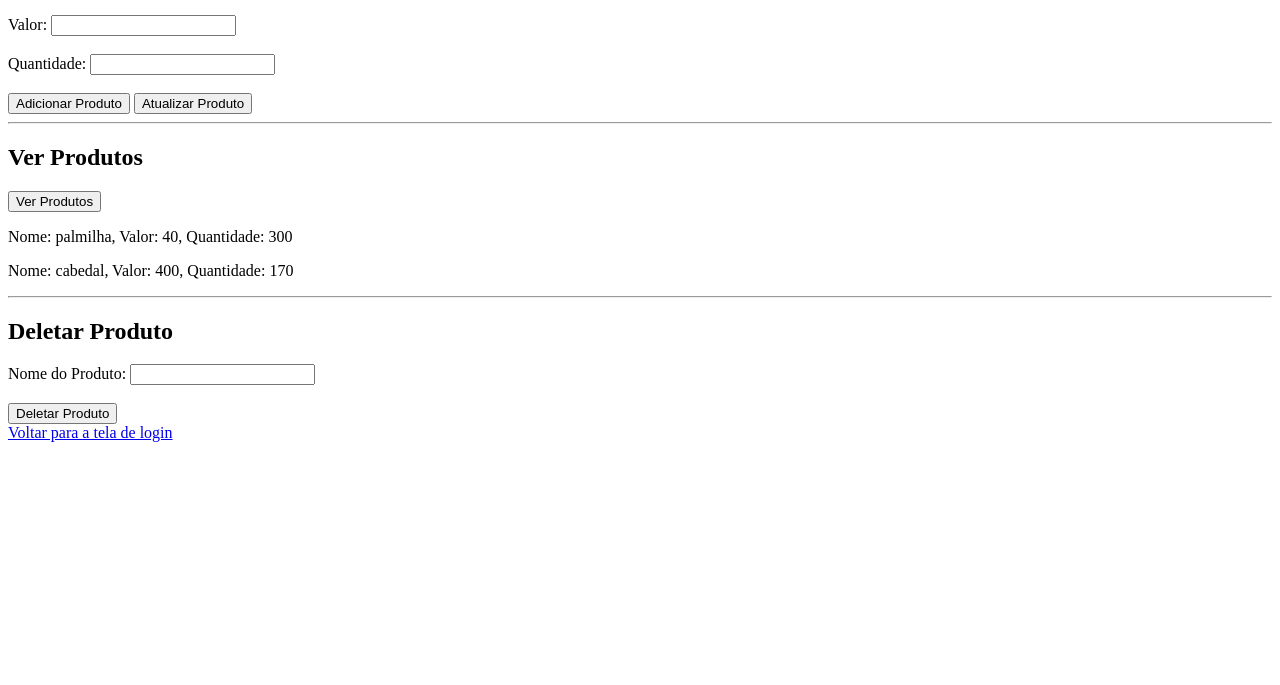
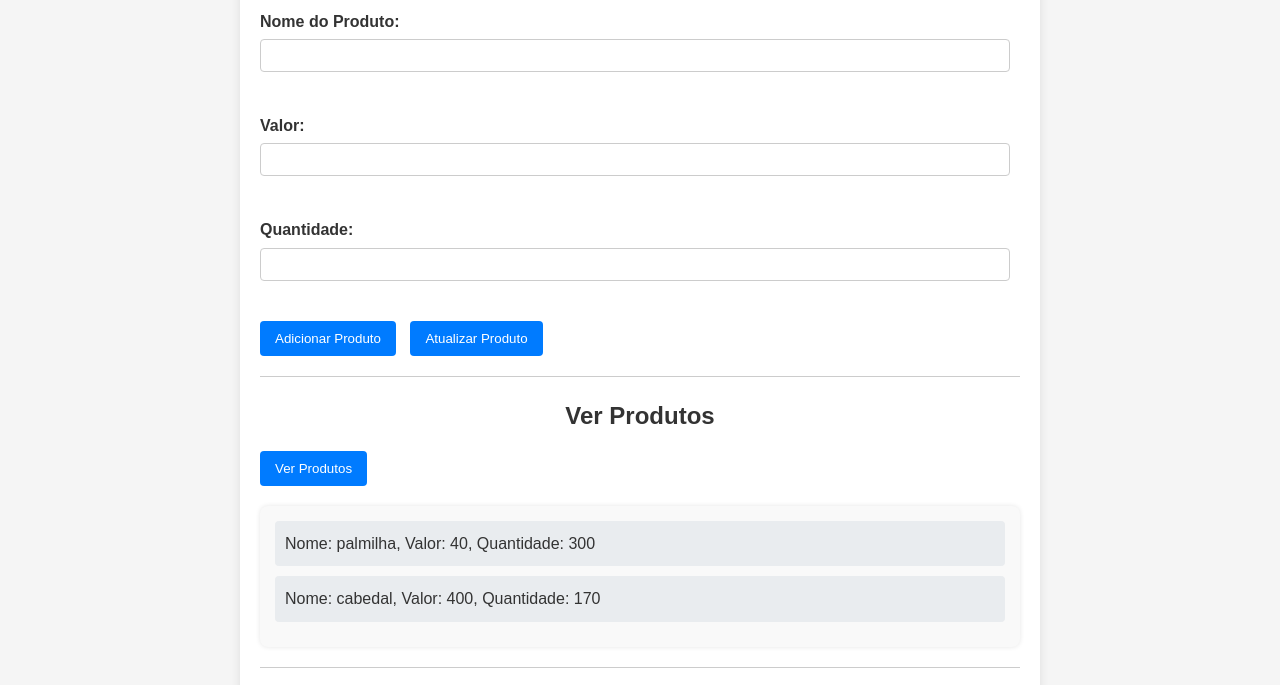
Before and after one commit to tulioalves7/Lutally-Dev, a website: page crude.html in a window 1280 px wide. Shown: the part 151-836 px from the top of the page. Before the commit the page ends 800 px from the top, so only its background shows below. Drawn offline with Linux system fonts and the light colour scheme.

Commit message:
começando o front

```diff
--- a/crude.html
+++ b/crude.html
@@ -4,12 +4,14 @@
     <meta charset="UTF-8">
     <meta name="viewport" content="width=device-width, initial-scale=1.0">
     <title>Controle de Estoque</title>
+    <link rel="stylesheet" href="./style/crude.css">
 </head>
 <body>
+    <div class="container">
         <h1>Controle de Estoque</h1>
 
         <!-- Formulário para adicionar ou atualizar produtos -->
-    <div>
+        <div class="form-section">
             <h2>Adicionar/Atualizar Produto</h2>
             <label for="nome">Nome do Produto:</label>
             <input type="text" id="nome"><br><br>
@@ -20,30 +22,31 @@
             <label for="quantidade">Quantidade:</label>
             <input type="number" id="quantidade"><br><br>
 
-        <button onclick="addProduct()">Adicionar Produto</button>
-        <button onclick="updateProduct()">Atualizar Produto</button>
+            <button class="btn" onclick="addProduct()">Adicionar Produto</button>
+            <button class="btn" onclick="updateProduct()">Atualizar Produto</button>
         </div>
 
         <hr>
 
         <!-- Botão para visualizar produtos -->
         <h2>Ver Produtos</h2>
-    <button onclick="seeProducts()">Ver Produtos</button>
+        <button class="btn" onclick="seeProducts()">Ver Produtos</button>
 
         <!-- Área onde os produtos serão exibidos -->
-    <div id="productList"></div>
+        <div id="productList" class="product-list"></div>
 
         <hr>
 
         <!-- Formulário para deletar produto -->
-    <div>
+        <div class="form-section">
             <h2>Deletar Produto</h2>
             <label for="deleteNome">Nome do Produto:</label>
             <input type="text" id="deleteNome"><br><br>
-        <button onclick="deleteProduct()">Deletar Produto</button>
+            <button class="btn btn-delete" onclick="deleteProduct()">Deletar Produto</button>
         </div>
 
-    <a href="index.html">Voltar para a tela de login</a>
+        <a href="index.html" class="back-link">Voltar para a tela de login</a>
+    </div>
 
     <!-- Conectando o JavaScript -->
     <script src="./Scripts/crude.js"></script>
--- /dev/null
+++ b/style/crude.css
@@ -0,0 +1,109 @@
+* {
+    margin: 0;
+    padding: 0;
+    box-sizing: border-box;
+}
+
+body {
+    font-family: Arial, sans-serif;
+    background-color: #f5f5f5;
+    color: #333;
+    line-height: 1.6;
+}
+
+.container {
+    width: 80%;
+    max-width: 800px;
+    margin: 20px auto;
+    background-color: #fff;
+    padding: 20px;
+    border-radius: 8px;
+    box-shadow: 0 0 10px rgba(0, 0, 0, 0.1);
+}
+
+h1, h2 {
+    margin-bottom: 15px;
+    color: #333;
+    text-align: center;
+}
+
+.form-section {
+    margin-bottom: 20px;
+}
+
+label {
+    font-weight: bold;
+    display: inline-block;
+    margin-bottom: 5px;
+}
+
+input[type="text"],
+input[type="number"] {
+    width: calc(100% - 10px);
+    padding: 8px;
+    margin-bottom: 15px;
+    border: 1px solid #ccc;
+    border-radius: 4px;
+}
+
+input[type="text"]:focus,
+input[type="number"]:focus {
+    border-color: #007bff;
+    outline: none;
+}
+
+button.btn {
+    padding: 10px 15px;
+    background-color: #007bff;
+    color: white;
+    border: none;
+    border-radius: 4px;
+    cursor: pointer;
+    transition: background-color 0.3s ease;
+    margin-right: 10px;
+}
+
+button.btn:hover {
+    background-color: #0056b3;
+}
+
+button.btn-delete {
+    background-color: #dc3545;
+}
+
+button.btn-delete:hover {
+    background-color: #c82333;
+}
+
+hr {
+    margin: 20px 0;
+    border: none;
+    border-top: 1px solid #ccc;
+}
+
+.product-list {
+    background-color: #f9f9f9;
+    padding: 15px;
+    border-radius: 8px;
+    box-shadow: 0 0 5px rgba(0, 0, 0, 0.1);
+    margin-top: 20px;
+}
+
+.product-list p {
+    margin-bottom: 10px;
+    padding: 10px;
+    background-color: #e9ecef;
+    border-radius: 4px;
+}
+
+.back-link {
+    display: block;
+    text-align: center;
+    margin-top: 20px;
+    color: #007bff;
+    text-decoration: none;
+}
+
+.back-link:hover {
+    text-decoration: underline;
+}
```
Lines whose indentation alone changed are shown as unchanged.
